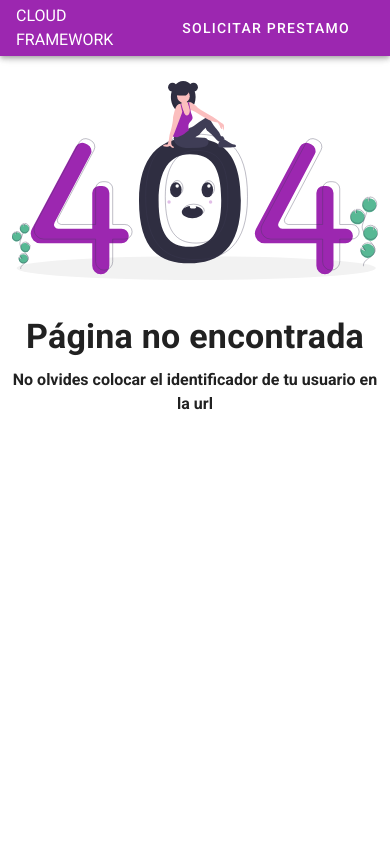
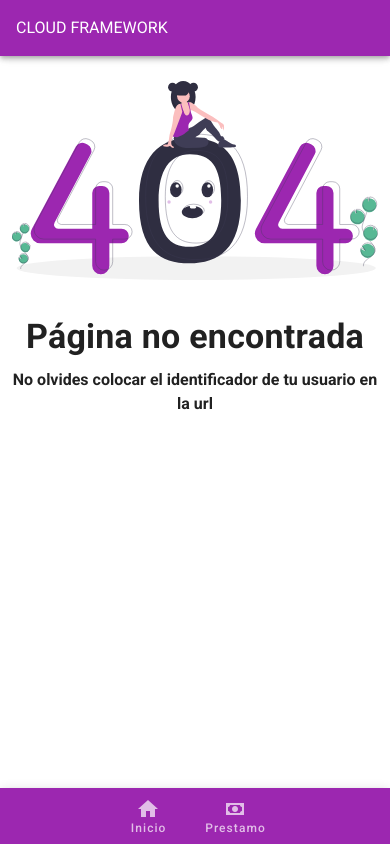
Before and after one commit to xjavierx1995/front-test-cloudframework, a Vue app: page / in a window 390 px wide. Built offline with nearby package versions, Linux system fonts and the light colour scheme; what vuetify-money would draw is missing.

Commit message:
barra de navegacion

```diff
--- a/src/App.vue
+++ b/src/App.vue
@@ -4,10 +4,10 @@
       app
       color="purple"
       dark
+      class="text-center"
     >
       <div class="d-flex align-center">
-
-        <router-link :to="'/home/'+$route.params.id" class="text-decoration-none text-md-h6 white--text text-uppercase">
+        <router-link :to="'/'+$route.params.id" class="text-decoration-none text-md-h6 white--text text-uppercase">
           cloud framework
         </router-link>
       </div>
@@ -15,6 +15,7 @@
       <v-spacer></v-spacer>
 
       <v-btn
+        class="d-sm-flex d-none"
         :to="'/form/'+$route.params.id"
         text
       >
@@ -25,6 +26,20 @@
     <v-main>
       <router-view/>
     </v-main>
+
+    <v-bottom-navigation class="d-sm-none d-flex" app fixed dark background-color="purple">
+      <v-btn :to="'/'+$route.params.id" class="white--text">
+        <span>Inicio</span>
+
+        <v-icon>mdi-home</v-icon>
+      </v-btn>
+
+      <v-btn :to="'/form/'+$route.params.id">
+        <span>Prestamo</span>
+
+        <v-icon>mdi-cash</v-icon>
+      </v-btn>
+    </v-bottom-navigation>
   </v-app>
 </template>
 
--- a/src/router/index.js
+++ b/src/router/index.js
@@ -6,7 +6,7 @@ Vue.use(VueRouter)
 
 const routes = [
   {
-    path: '/home/:id',
+    path: '/:id',
     name: 'Home',
     component: Home
   },
```
